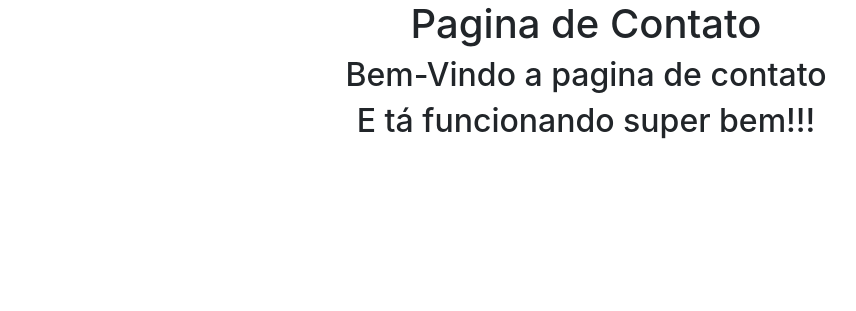
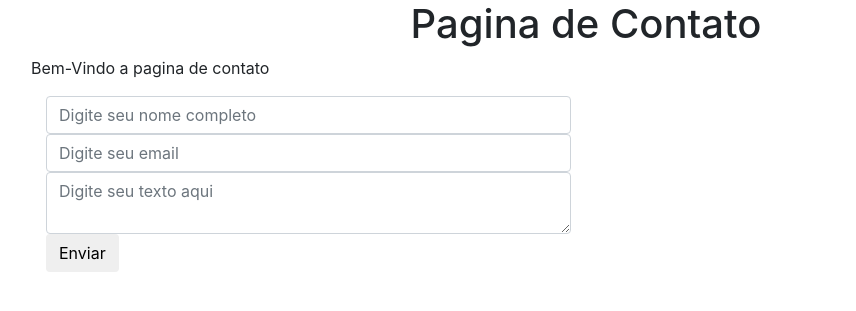
Before and after one commit to paschoalrobert/django_ecommerce, a Django app: page /contact/ in a window 1280 px wide. Shown: the top 311 px of the page, without its empty margins (54-910 px from the left). Run offline with Django 3.2, Linux system fonts and the light colour scheme; some libraries are stand-ins or nearby versions.

Commit message:
added form on /contact/view.html

```diff
--- a/template/contact/view.html
+++ b/template/contact/view.html
@@ -1,5 +1,5 @@
 <!doctype html>
-<html lang="en">
+<html lang="pt-br">
     <head>
         <!-- Required meta tags -->
         <meta charset="utf-8">
@@ -8,13 +8,26 @@
         <!-- Bootstrap CSS -->
         <link rel="stylesheet" href="https://stackpath.bootstrapcdn.com/bootstrap/4.1.3/css/bootstrap.min.css" integrity="sha384-MCw98/SFnGE8fJT3GXwEOngsV7Zt27NXFoaoApmYm81iuXoPkFOJwJ8ERdknLPMO" crossorigin="anonymous">
 
-        <title>{{ title }}</title>
+        <title>Formulário de contato</title>
     </head>
     <body>
         <div class='text-center'>
             <h1>{{ title }}</h1>
-            <h2>{{ content }}</h2>
-            <h2>E tá funcionando super bem!!!</h2>
+        </div>
+   <div class='container'>
+            <div class='row'>
+                <div class='col'>
+                    <p>{{ content }}</p>
+                    <div class='col-sm-6 col-12'>
+                    <form method='POST'> {% csrf_token %}
+                        <input type='text' class='form-control' name='fullname 'placeholder='Digite seu nome completo'>
+                        <input type='email' class='form-control' name='email' placeholder='Digite seu email'>
+                        <textarea name='content' class='form-control' placeholder='Digite seu texto aqui'></textarea>
+                        <button type='submit' class='btn btn-default'>Enviar</button>
+                    </form>
+                    </div>
+                </div>
+            </div>
         </div>
         <!-- Optional JavaScript -->
         <!-- jQuery first, then Popper.js, then Bootstrap JS -->
```
